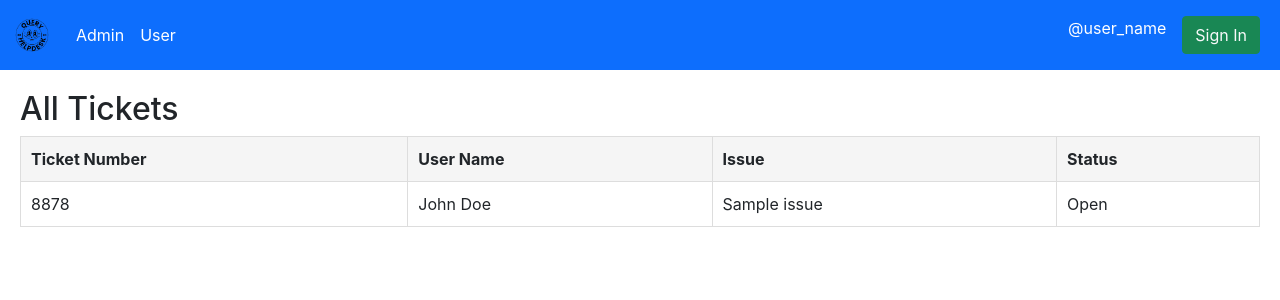
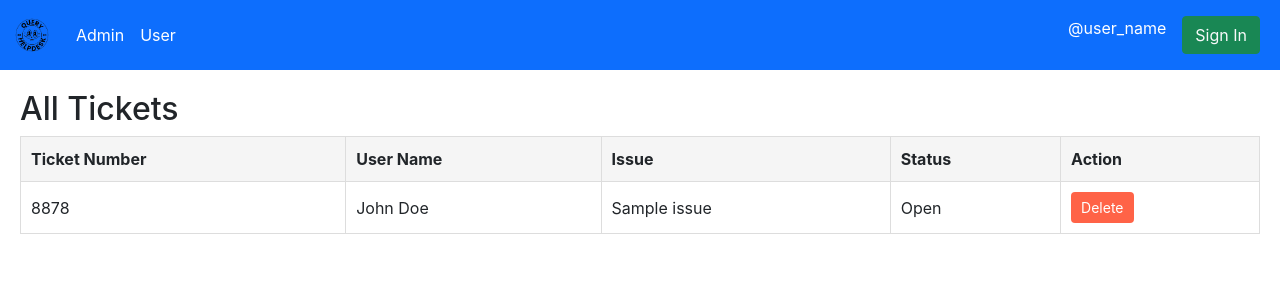
Before and after one commit to syedomar1/queryhelpdesk-frontend, a React (Create React App) app: page /userallticket in a window 1280 px wide. Shown: the top 300 px of the page. Built offline with nearby package versions, Linux system fonts and the light colour scheme; no server answers.

Commit message:
added delete ticket and ordered ticketnumber

```diff
--- a/src/components/UserAllTicket.js
+++ b/src/components/UserAllTicket.js
@@ -24,7 +24,7 @@ function UserAllTicket() {
     const dummyTickets = [
       {
         id: 1,
-        issueNumber: "8878",
+        ticketNumber: "8878",
         userName: "John Doe",
         issue: "Sample issue",
         status: "Open",
@@ -33,6 +33,10 @@ function UserAllTicket() {
     setTickets(dummyTickets);
     setLoading(false);
   }, []);
+  const handleDeleteTicket = (ticketId) => {
+    /*  */
+    console.log("Deleting ticket with ID:", ticketId);
+  };
 
   if (loading) return <p>Loading tickets...</p>;
   if (error) return <p>Error loading tickets: {error}</p>;
@@ -48,15 +52,21 @@ function UserAllTicket() {
               <th>User Name</th>
               <th>Issue</th>
               <th>Status</th>
+              <th>Action</th>
             </tr>
           </thead>
           <tbody>
             {tickets.map((ticket) => (
               <tr key={ticket.id}>
-                <td>{ticket.issueNumber}</td>
+                <td>{ticket.ticketNumber}</td>
                 <td>{ticket.userName}</td>
                 <td>{ticket.issue}</td>
                 <td>{ticket.status}</td>
+                <td>
+                  <button onClick={() => handleDeleteTicket(ticket.id)}>
+                    Delete
+                  </button>
+                </td>
               </tr>
             ))}
           </tbody>
--- a/src/components/UserRaiseTicket.js
+++ b/src/components/UserRaiseTicket.js
@@ -5,7 +5,7 @@ import { Link } from "react-router-dom";
 
 function UserRaiseTicket() {
   const [ticket, setTicket] = useState({
-    ticketNumber: generateTicketNumber(),
+    ticketNumber: 1,
     userName: "",
     issue: "",
   });
@@ -21,17 +21,13 @@ function UserRaiseTicket() {
   const handleSubmit = (e) => {
     e.preventDefault();
     console.log("Ticket Submitted:", ticket);
-    setTicket({
-      ticketNumber: generateTicketNumber(),
+    setTicket((prevTicket) => ({
+      ...prevTicket,
+      ticketNumber: prevTicket.ticketNumber + 1,
       userName: "",
       issue: "",
-    });
+    }));
   };
-
-  function generateTicketNumber() {
-    return Math.floor(Math.random() * 1000000);
-  }
-
   return (
     <Layout>
       {
--- a/src/styles/UserAllTicket.css
+++ b/src/styles/UserAllTicket.css
@@ -22,3 +22,17 @@
 .ticket-table tr:nth-child(even) {
   background-color: #f9f9f9;
 }
+.ticket-table button {
+  background-color: #ff6347;
+  color: #ffffff;
+  border: none;
+  padding: 5px 10px;
+  cursor: pointer;
+  font-size: 14px;
+  border-radius: 4px;
+  transition: background-color 0.3s ease;
+}
+
+.ticket-table button:hover {
+  background-color: #d9534f;
+}
```
